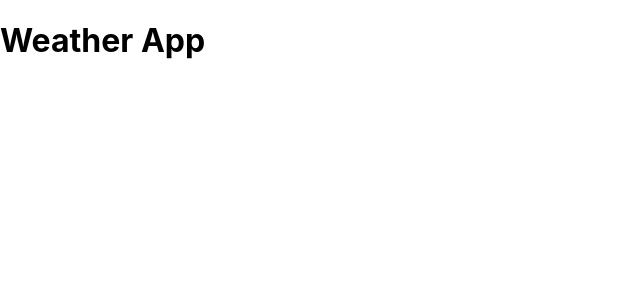
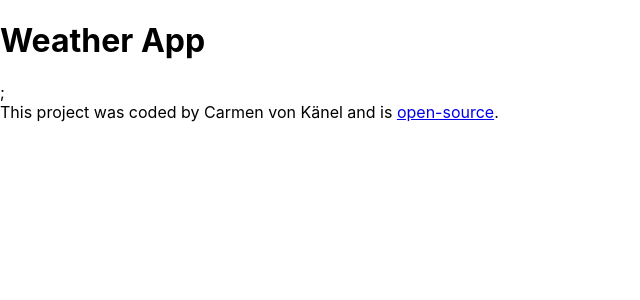
Before and after one commit to Dralena/react-wheater-app, a React (Create React App) app: page / in a window 1280 px wide. Shown: the top 300 px of the page, without its empty margins (0-640 px from the left). Built offline with nearby package versions, Linux system fonts and the light colour scheme.

Commit message:
Added a link to the Github repository

```diff
--- a/src/App.js
+++ b/src/App.js
@@ -1,7 +1,18 @@
 import "./App.css";
 
 function App() {
-  return <h1>Weather App</h1>;
+  return (
+    <div>
+      <h1>Weather App</h1>;
+      <footer>
+        This project was coded by Carmen von Känel and is{" "}
+        <a href="https://github.com/Dralena/react-wheater-app" target="_blank">
+          open-source
+        </a>
+        .{" "}
+      </footer>
+    </div>
+  );
 }
 
 export default App;
--- a/src/index.js
+++ b/src/index.js
@@ -1,17 +1,11 @@
-import React from 'react';
-import ReactDOM from 'react-dom/client';
-import './index.css';
-import App from './App';
-import reportWebVitals from './reportWebVitals';
+import React from "react";
+import ReactDOM from "react-dom/client";
+import "./index.css";
+import App from "./App";
 
-const root = ReactDOM.createRoot(document.getElementById('root'));
+const root = ReactDOM.createRoot(document.getElementById("root"));
 root.render(
   <React.StrictMode>
     <App />
   </React.StrictMode>
 );
-
-// If you want to start measuring performance in your app, pass a function
-// to log results (for example: reportWebVitals(console.log))
-// or send to an analytics endpoint. Learn more: https://bit.ly/CRA-vitals
-reportWebVitals();
--- a/src/reportWebVitals.js
+++ /dev/null
@@ -1,13 +0,0 @@
-const reportWebVitals = onPerfEntry => {
-  if (onPerfEntry && onPerfEntry instanceof Function) {
-    import('web-vitals').then(({ getCLS, getFID, getFCP, getLCP, getTTFB }) => {
-      getCLS(onPerfEntry);
-      getFID(onPerfEntry);
-      getFCP(onPerfEntry);
-      getLCP(onPerfEntry);
-      getTTFB(onPerfEntry);
-    });
-  }
-};
-
-export default reportWebVitals;
```
Also changed, not shown: src/setupTests.js (deleted, +0 -5 lines).
